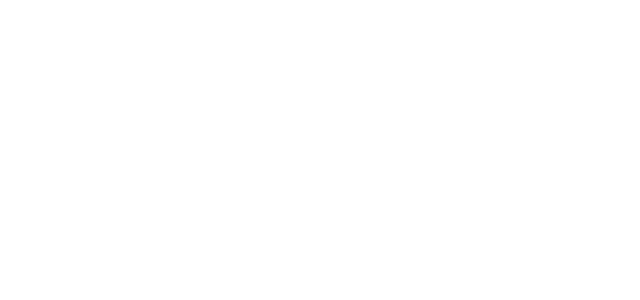
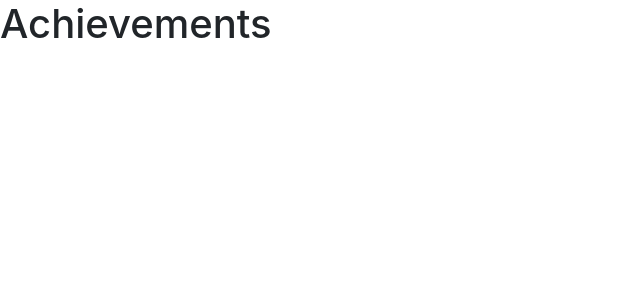
Before and after one commit to GameOver2811/NeevSakti, a React (Create React App) app in the folder neevsakti/: page /achievements in a window 1280 px wide. Before the commit this address had no page. Shown: the top 300 px of the page, without its empty margins (0-640 px from the left). Built offline with nearby package versions, Linux system fonts and the light colour scheme.

Commit message:
route added

```diff
--- a/neevsakti/src/App.js
+++ b/neevsakti/src/App.js
@@ -5,6 +5,7 @@
 import AboutUs from './Pages/AboutUs';
 import Gallery from './Pages/Gallery';
 import ContactUs from './Pages/ContactUs';
+import Achievements from './Pages/Achievements';
 
 function App() {
   return (
@@ -15,6 +16,7 @@
 
                 <Route exact path="/" element={<LandingPage/>} /> {/* This is where LandingPage is used */}
                 <Route path="/gallery" element={<Gallery/>} />
+                <Route path="/achievements" element={<Achievements/>} />
                 <Route path="/aboutus" element={<AboutUs/>} />
                 <Route path="/contactus" element={<ContactUs/>} />
 
--- /dev/null
+++ b/neevsakti/src/Pages/Achievements.js
@@ -0,0 +1,11 @@
+import React from 'react'
+
+const Achievements = () => {
+  return (
+    <div>
+        <h1>Achievements</h1>
+    </div>
+  )
+}
+
+export default Achievements
```
Also changed, not shown: 1 other file (tests, documents, lock files or other folders).
